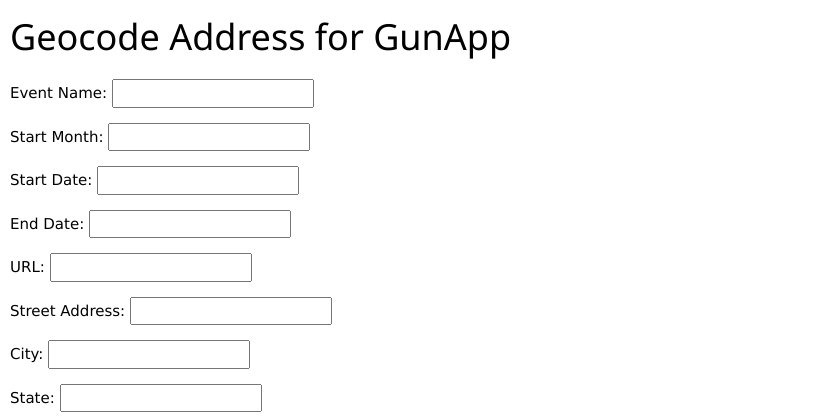
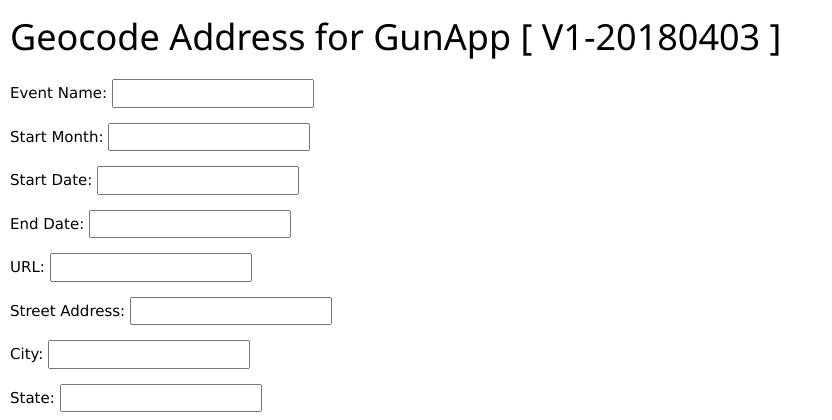
Before and after one commit to LastKnownLord/dads_GA, a PHP site: page /eventPromoterForm/index.php in a window 1280 px wide. Shown: the top 420 px of the page, without its empty margins (0-832 px from the left). Run offline with PHP 8.4, Linux system fonts and the light colour scheme; some libraries are stand-ins or nearby versions.

Commit message:
Begin app dev [ v1-20180403 ]

```diff
--- a/eventPromoterForm/index.php
+++ b/eventPromoterForm/index.php
@@ -1,4 +1,5 @@
 <html>
+<!-- GITHUB REPO [ V1-20180403 ] => LastKnownLord/dads_GA || https://github.com/LastKnownLord/dads_GA -->
 	<head>
 		<title>Gun Show Events</title>
 		<meta name = "viewport" content ="width-device-width, initial-scale=1.0">
@@ -17,7 +18,7 @@
 	</head>
 	<body>
 		<div style="margin-left: 10px;">
-			<h1>Geocode Address for GunApp</h1>
+			<h1>Geocode Address for GunApp [ V1-20180403 ]</h1>
 			<p>Event Name: <input type="textbox" name="name" id="name" /></p>
 			<p>Start Month: <input type="textbox" name="month" id="month" /></p>
 			<p>Start Date: <input type="textbox" name="startDate" id="startDate" /></p>
```
